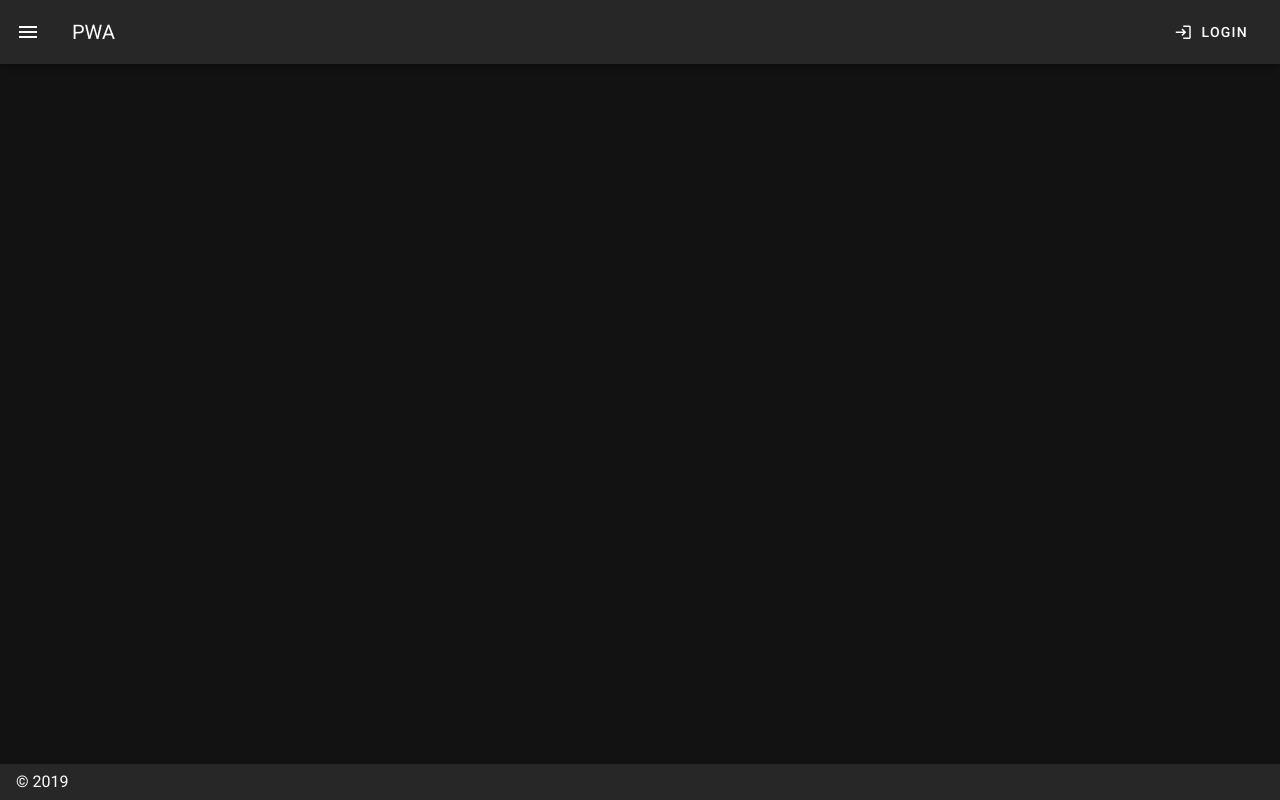
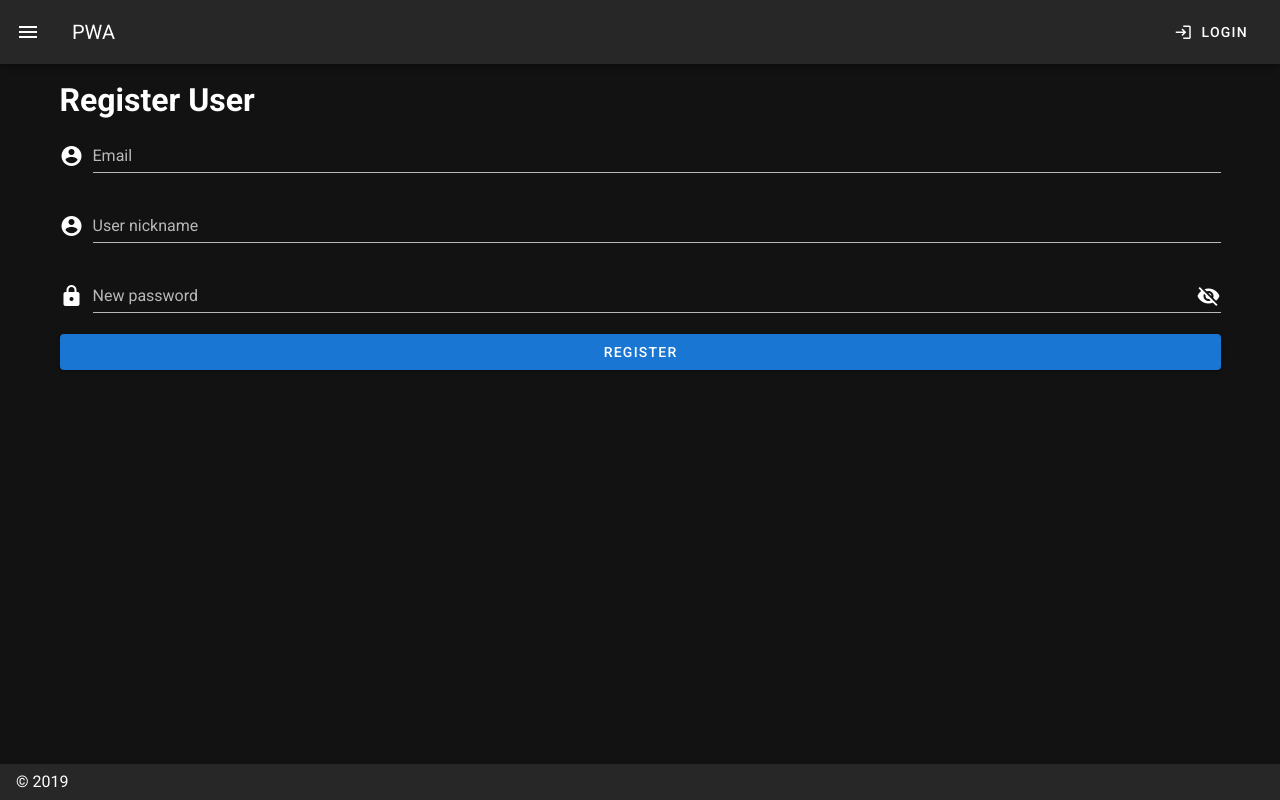
Before and after one commit to oscahumbertomr/nuxtPWA, a Nuxt app: page /admin/registerUser in a window 1280 px wide. Before the commit this address had no page. Built offline with nearby package versions, Linux system fonts and the light colour scheme.

Commit message:
register user

```diff
--- a/components/login.vue
+++ b/components/login.vue
@@ -5,7 +5,7 @@
             :persistent="loading"
     >
         <v-card width="400" class="mx-auto mt-5">
-            <v-card-title class="pb-0">
+            <v-card-title >
                 <h1>Login</h1>
             </v-card-title>
             <v-card-text>
--- a/nuxt.config.js
+++ b/nuxt.config.js
@@ -39,6 +39,10 @@ export default {
         {
             src: '~/plugins/sw.js',
             ssr: false
+        },
+        {
+            src: '~/plugins/fbSdk.js',
+            ssr: false
         }
     ],
     /*
@@ -48,7 +52,8 @@ export default {
         '@nuxtjs/vuetify',
     ],
     axios: {
-        baseURL: "https://nuxt-pwa-oscar.herokuapp.com/",
+        baseURL: "http://localhost:8000/",
+        // baseURL: "https://nuxt-pwa-oscar.herokuapp.com/",
     },
     auth: {
         strategies: {
--- /dev/null
+++ b/pages/admin/registerUser.vue
@@ -0,0 +1,64 @@
+<template>
+    <v-form autocomplete="new-password">
+        <h1>Register User</h1>
+        <v-text-field
+                label="Email"
+                :disabled="loading"
+                v-model="email"
+                v-on:keyup.enter="login"
+                prepend-icon="mdi-account-circle"
+        />
+        <v-text-field
+                label="User nickname"
+                v-model="nickname"
+                v-on:keyup.enter="login"
+                prepend-icon="mdi-account-circle"
+        />
+        <v-text-field
+                v-on:keyup.enter="login"
+                :type="showPassword ? 'text' : 'password'"
+                label="New password"
+                autocomplete="new-password"
+                :disabled="loading"
+                v-model="password"
+                prepend-icon="mdi-lock"
+                :append-icon="showPassword ? 'mdi-eye' : 'mdi-eye-off'"
+                @click:append="showPassword = !showPassword"
+        />
+        <v-btn @click="registerUser" block color="primary">Register</v-btn>
+    </v-form>
+</template>
+
+<script>
+    export default {
+        name: "registerUser",
+        data() {
+            return {
+                showPassword: false,
+                email: null,
+                nickname: null,
+                password: null,
+                loading: false
+            }
+        },
+        methods: {
+            registerUser() {
+                this.loading = true
+                this.$axios.post('/api/auth/register', {
+                    email: this.email,
+                    name: this.nickname,
+                    password: this.password
+                }).then(response => {
+                    this.email = null
+                    this.nickname = null
+                    this.password = null
+                })
+            }
+        },
+
+    }
+</script>
+
+<style scoped>
+
+</style>
--- a/pages/heroku/index.vue
+++ b/pages/heroku/index.vue
@@ -1,5 +1,5 @@
 <template>
-    <v-div>
+    <div>
         <v-row>
             <v-col cols="12">
                 <h1>Heroku test:</h1>
@@ -21,7 +21,7 @@
                 ></v-skeleton-loader>
             </v-col>
         </v-row>
-    </v-div>
+    </div>
 </template>
 
 <script>
--- /dev/null
+++ b/plugins/fbSdk.js
@@ -0,0 +1,19 @@
+window.fbAsyncInit = function() {
+    FB.init({
+        appId      : '580636129370842',
+        cookie     : true,
+        xfbml      : true,
+        version    : 'v5.0'
+    });
+
+    FB.AppEvents.logPageView();
+
+};
+
+(function(d, s, id){
+    var js, fjs = d.getElementsByTagName(s)[0];
+    if (d.getElementById(id)) {return;}
+    js = d.createElement(s); js.id = id;
+    js.src = "https://connect.facebook.net/en_US/sdk.js";
+    fjs.parentNode.insertBefore(js, fjs);
+}(document, 'script', 'facebook-jssdk'));
```
